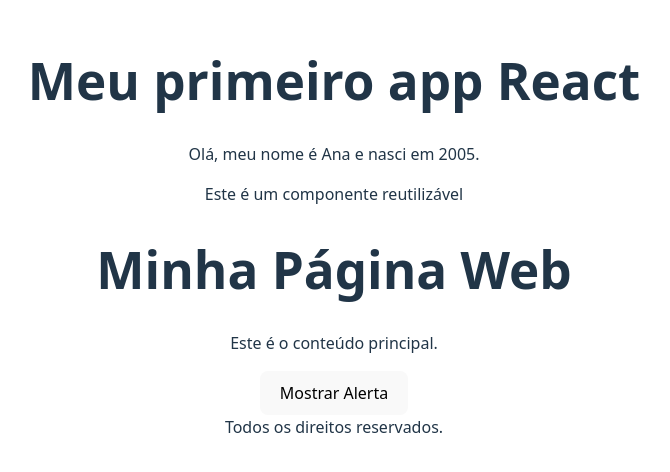
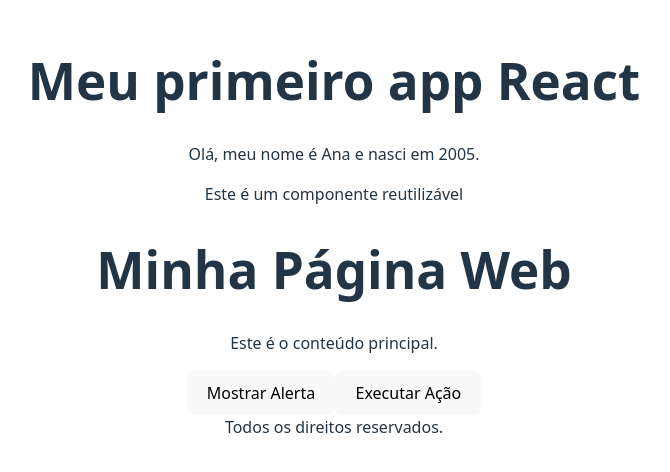
Before and after one commit to ACPedrosa/Desenvolvimento_Mobile, a React (Vite) app in the folder meu-trabalho-mobile/: page / in a window 1280 px wide. Shown: the part 172-644 px from the top of the page, without its empty margins (306-976 px from the left). Built offline with nearby package versions, Linux system fonts and the light colour scheme.

Commit message:
docs(Conteudo.tsx): add resolução do exercicio 005 e 006

```diff
--- a/meu-trabalho-mobile/src/components/Conteudo.tsx
+++ b/meu-trabalho-mobile/src/components/Conteudo.tsx
@@ -2,13 +2,27 @@
 import '../App.css';
 
 function Conteudo() {
+    function mostrarAlerta(){
+        alert("Você clicou no botão!");
+    }
+    function executarAcao() {
+        alert("Função chamada com sucesso.");
+    }
+
   return (
     <div>
         <p>Este é o conteúdo principal.</p>
+
         {/* Botão com função onClick */}
-        <button onClick={() => alert("Você clicou no botão!")}>
+        <button onClick={mostrarAlerta}>
             Mostrar Alerta
         </button>
+
+        {/* Botão para função executarAcao no clique */}
+        <button onClick={executarAcao}>
+            Executar Ação
+        </button>
+
     </div>
   );
 }
```
